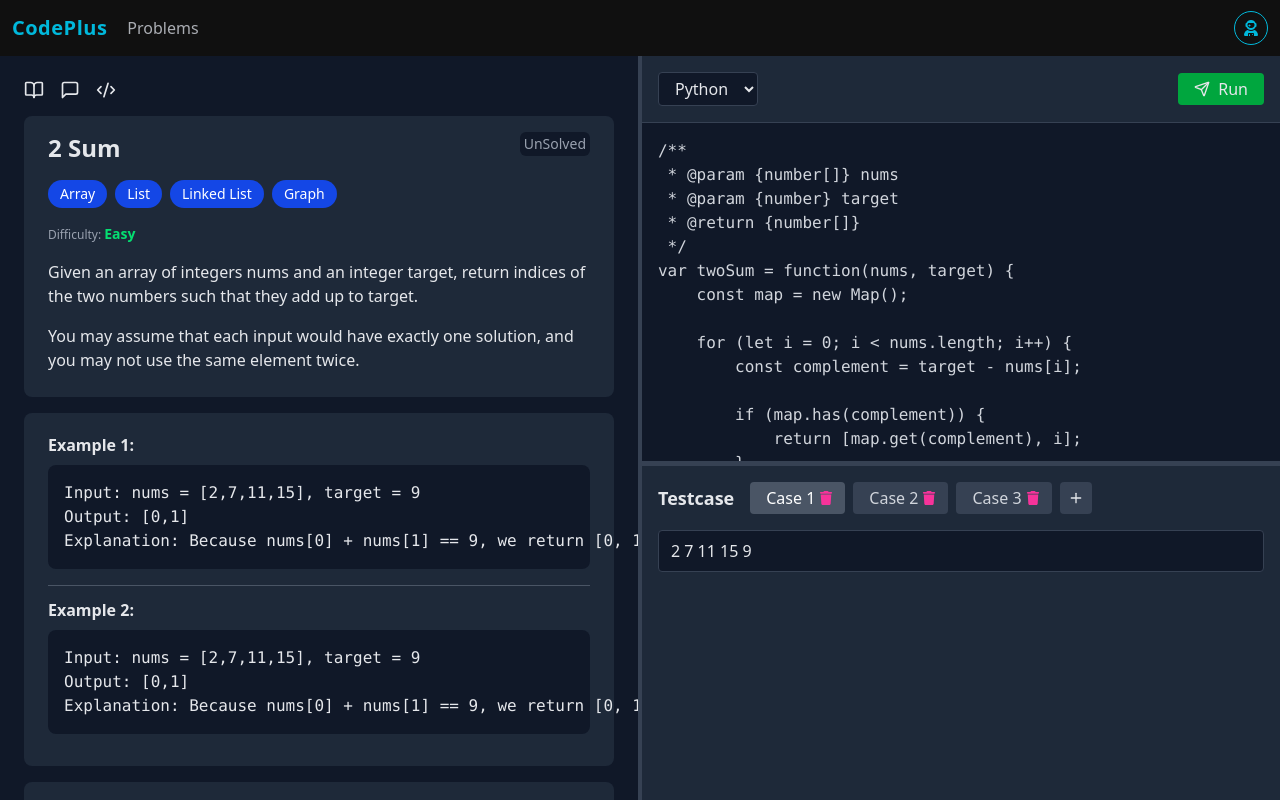
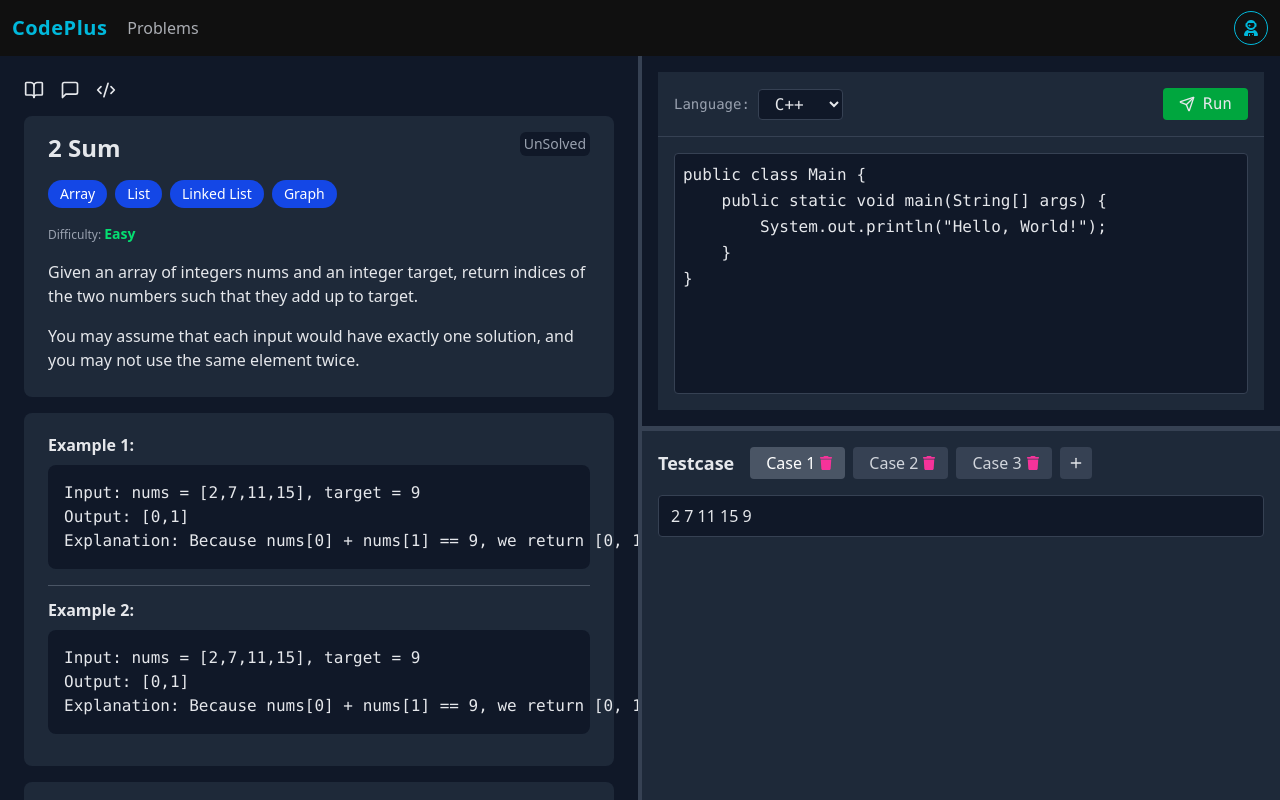
Before and after one commit to MoitreyoChak/codeplus-client-srv, a Next.js app: page /question/1 in a window 1280 px wide. Built offline with nearby package versions, Linux system fonts and the light colour scheme.

Commit message:
Added language specific, controlled text-area

```diff
--- a/app/(question)/question/[id]/CodeArea.jsx
+++ b/app/(question)/question/[id]/CodeArea.jsx
@@ -1,30 +1,77 @@
-import React from 'react'
+import { useState, useEffect } from "react";
+import { Send } from "lucide-react";
 
 const CodeArea = () => {
-    return (
-        <pre className="text-gray-300">
-            {`/**
- * @param {number[]} nums
- * @param {number} target
- * @return {number[]}
- */
-var twoSum = function(nums, target) {
-    const map = new Map();
+  const [language, setLanguage] = useState("C++");
+  const [code, setCode] = useState("");
 
-    for (let i = 0; i < nums.length; i++) {
-        const complement = target - nums[i];
+  useEffect(() => {
+    const savedCode = localStorage.getItem(language);
+    if (savedCode && savedCode.trim() !== "") {
+      setCode(savedCode);
+    } else {
+      setCode(getDefaultTemplate(language));
+    }
+  }, [language]);
 
-        if (map.has(complement)) {
-            return [map.get(complement), i];
-        }
+  const getDefaultTemplate = (lang) => {
+    switch (lang) {
+      case "C++":
+        '#include <iostream>\nusing namespace std;\n\nint main() {\n    cout << "Hello, World!" << endl;\n    return 0;\n}';
+      case "Java":
+        return 'public class Main {\n    public static void main(String[] args) {\n        System.out.println("Hello, World!");\n    }\n}';
+      case "C":
+        return '#include <stdio.h>\n\nint main() {\n    printf("Hello, World!\\n");\n    return 0;\n}';
+      default:
+        return "";
+    }
+  };
 
-        map.set(nums[i], i);
-    }
+  const saveToLocalStorage = () => {
+    localStorage.setItem(language, code);
+  };
 
-    return [];
-};`}
-        </pre>
-    )
-}
+  const handleCodeChange = (e) => {
+    const newCode = e.target.value;
+    setCode(newCode);
+    saveToLocalStorage();
+  };
 
-export default CodeArea
+  return (
+    <div className="h-full flex flex-col bg-gray-800">
+      <div className="bg-gray-800 p-4 border-b border-gray-700 flex flex-shrink-0 items-center justify-between">
+        <div className="flex items-center space-x-2">
+          <span className="text-sm text-gray-400">Language:</span>
+          <select
+            value={language}
+            onChange={(e) => setLanguage(e.target.value)}
+            className="bg-gray-900 text-gray-200 px-3 py-1 rounded border border-gray-700"
+          >
+            <option>C++</option>
+            <option>Java</option>
+            <option>C</option>
+          </select>
+        </div>
+        <button className="bg-green-600 hover:bg-green-700 px-4 py-1 rounded flex items-center space-x-2">
+          <Send className="w-4 h-4" />
+          <span>Run</span>
+        </button>
+      </div>
+      {/* Code editor area */}
+      <div className="flex-1 p-4">
+        <textarea
+          className="w-full h-full resize-none leading-relaxed bg-gray-900 text-gray-200 p-2 rounded border border-gray-700 focus:outline-none focus:ring-1 focus:ring-blue-500 custom-scrollbar"
+          placeholder={`Write your ${language} code here...`}
+          style={{
+            scrollbarWidth: "thin",
+            scrollbarColor: "#4B5563 #1F2937",
+          }}
+          value={code}
+          onChange={handleCodeChange}
+        ></textarea>
+      </div>
+    </div>
+  );
+};
+
+export default CodeArea;
--- a/app/(question)/question/[id]/test.jsx
+++ b/app/(question)/question/[id]/test.jsx
@@ -115,8 +115,12 @@ function Test() {
   return (
     <div
       ref={containerRef}
-      className="flex-1 flex bg-gray-900 text-gray-200"
-      style={{ maxHeight: "calc(100vh - 56px)" }}
+      className="flex-1 flex bg-gray-900 text-gray-200 custom-scrollbar"
+      style={{
+        maxHeight: "calc(100vh - 56px)",
+        scrollbarWidth: "auto",
+        scrollbarColor: "#4B5563 #1F2937",
+      }}
       onMouseMove={handleMouseMove}
       onMouseUp={handleMouseUp}
       onMouseLeave={handleMouseUp}
@@ -186,7 +190,9 @@ function Test() {
             {/* question statement */}
             {/* <code className="bg-gray-700 px-1 rounded">nums</code> */}
             {question.data.description.map((desc, index) => (
-              <p className="mb-4"> {desc} </p>
+              <p key={index} className="mb-4">
+                {desc}
+              </p>
             ))}
           </div>
 
@@ -249,27 +255,13 @@ function Test() {
         style={{ width: `${100 - splitPosition}%` }}
       >
         <>
-          {/* Code editor header */}
-          <div className="bg-gray-800 p-4 border-b border-gray-700">
-            <div className="flex items-center justify-between">
-              <select className="bg-gray-900 text-gray-200 px-3 py-1 rounded border border-gray-700">
-                <option>Python</option>
-                <option>Java</option>
-                <option>C++</option>
-              </select>
-              <button className="bg-green-600 hover:bg-green-700 px-4 py-1 rounded flex items-center space-x-2">
-                <Send className="w-4 h-4" />
-                <span>Run</span>
-              </button>
-            </div>
-          </div>
-
           {/* Code editor */}
           <div
             className="bg-gray-900 p-4 font-mono overflow-auto"
             style={{ height: `${verticalSplitPosition}%` }}
           >
             <CodeArea />
+            {/* <CodeArea /> */}
           </div>
         </>
         {/* Vertical Resizer */}
```
